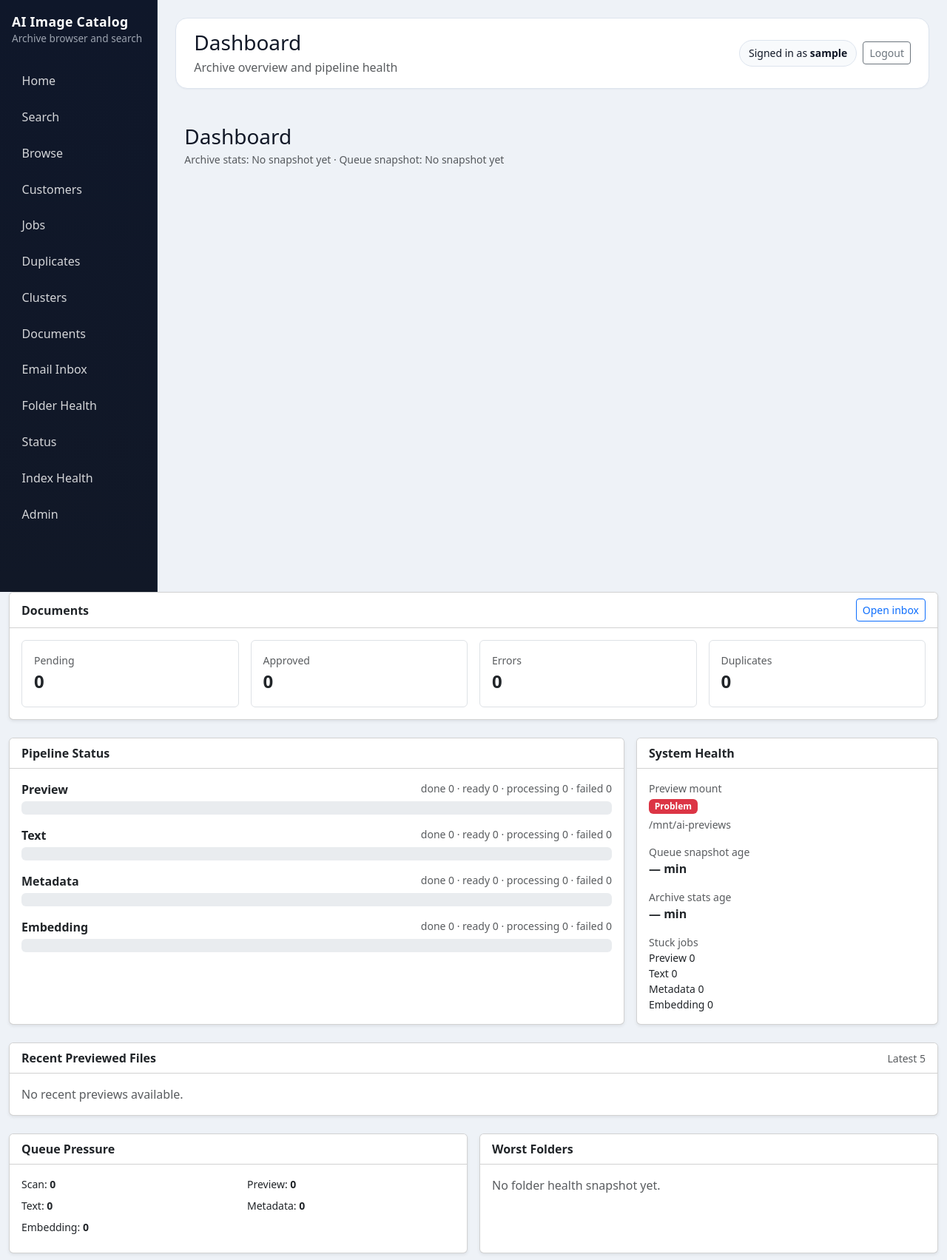
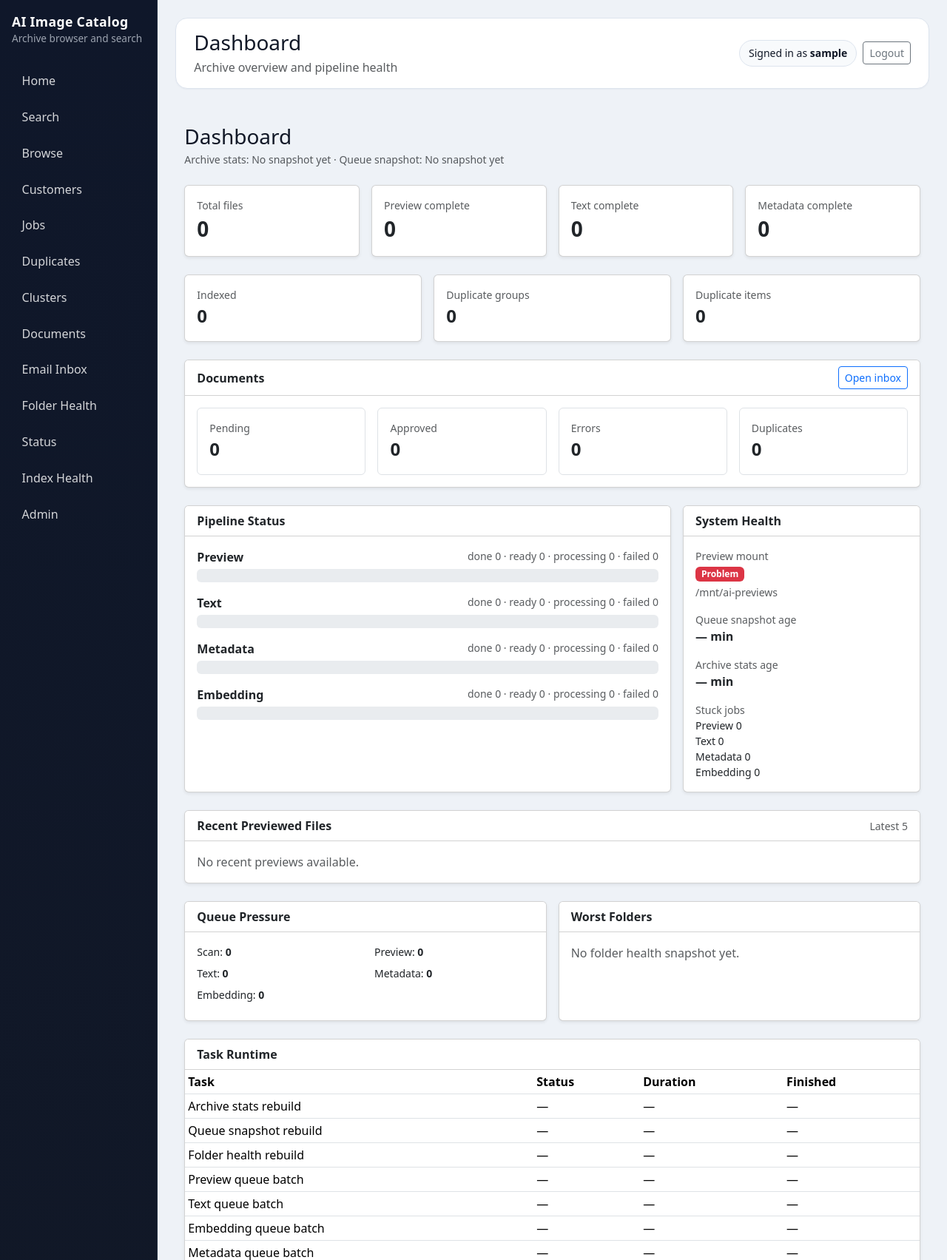
Before and after one commit to hammsbeerman/ai-imaging, a Django app: page /ui/ in a window 1280 px wide. Shown: the top 1703 px of the page at 74% size. Run offline with Django 5.2, Linux system fonts and the light colour scheme; the visitor is signed in with stand-in values (Sample User, id 1); data that the repository does not hold is empty; parts of the project's set-up code (start-up, migrations or seed data) failed here and were passed over; some libraries are stand-ins or nearby versions.

Commit message:
fix dashboard

```diff
--- a/templates/indexer/ui_home.html
+++ b/templates/indexer/ui_home.html
@@ -19,7 +19,65 @@
     </div>
   </div>
 
+  <div class="row g-3 mb-4">
+  <div class="col-md-3">
+    <div class="card h-100 shadow-sm">
+      <div class="card-body">
+        <div class="text-muted small">Total files</div>
+        <div class="fs-3 fw-semibold">{{ total_files|default:0 }}</div>
+      </div>
+    </div>
+  </div>
+  <div class="col-md-3">
+    <div class="card h-100 shadow-sm">
+      <div class="card-body">
+        <div class="text-muted small">Preview complete</div>
+        <div class="fs-3 fw-semibold">{{ preview_complete|default:0 }}</div>
+      </div>
+    </div>
+  </div>
+  <div class="col-md-3">
+    <div class="card h-100 shadow-sm">
+      <div class="card-body">
+        <div class="text-muted small">Text complete</div>
+        <div class="fs-3 fw-semibold">{{ text_complete|default:0 }}</div>
+      </div>
+    </div>
+  </div>
+  <div class="col-md-3">
+    <div class="card h-100 shadow-sm">
+      <div class="card-body">
+        <div class="text-muted small">Metadata complete</div>
+        <div class="fs-3 fw-semibold">{{ metadata_complete|default:0 }}</div>
+      </div>
+    </div>
+  </div>
+</div>
 
+<div class="row g-3 mb-4">
+  <div class="col-md-4">
+    <div class="card h-100 shadow-sm">
+      <div class="card-body">
+        <div class="text-muted small">Indexed</div>
+        <div class="fs-4 fw-semibold">{{ indexed_files|default:0 }}</div>
+      </div>
+    </div>
+  </div>
+  <div class="col-md-4">
+    <div class="card h-100 shadow-sm">
+      <div class="card-body">
+        <div class="text-muted small">Duplicate groups</div>
+        <div class="fs-4 fw-semibold">{{ duplicate_groups|default:0 }}</div>
+      </div>
+    </div>
+  </div>
+  <div class="col-md-4">
+    <div class="card h-100 shadow-sm">
+      <div class="card-body">
+        <div class="text-muted small">Duplicate items</div>
+        <div class="fs-4 fw-semibold">{{ duplicate_items|default:0 }}</div>
+      </div>
+    </div>
   </div>
 </div>
 
```
